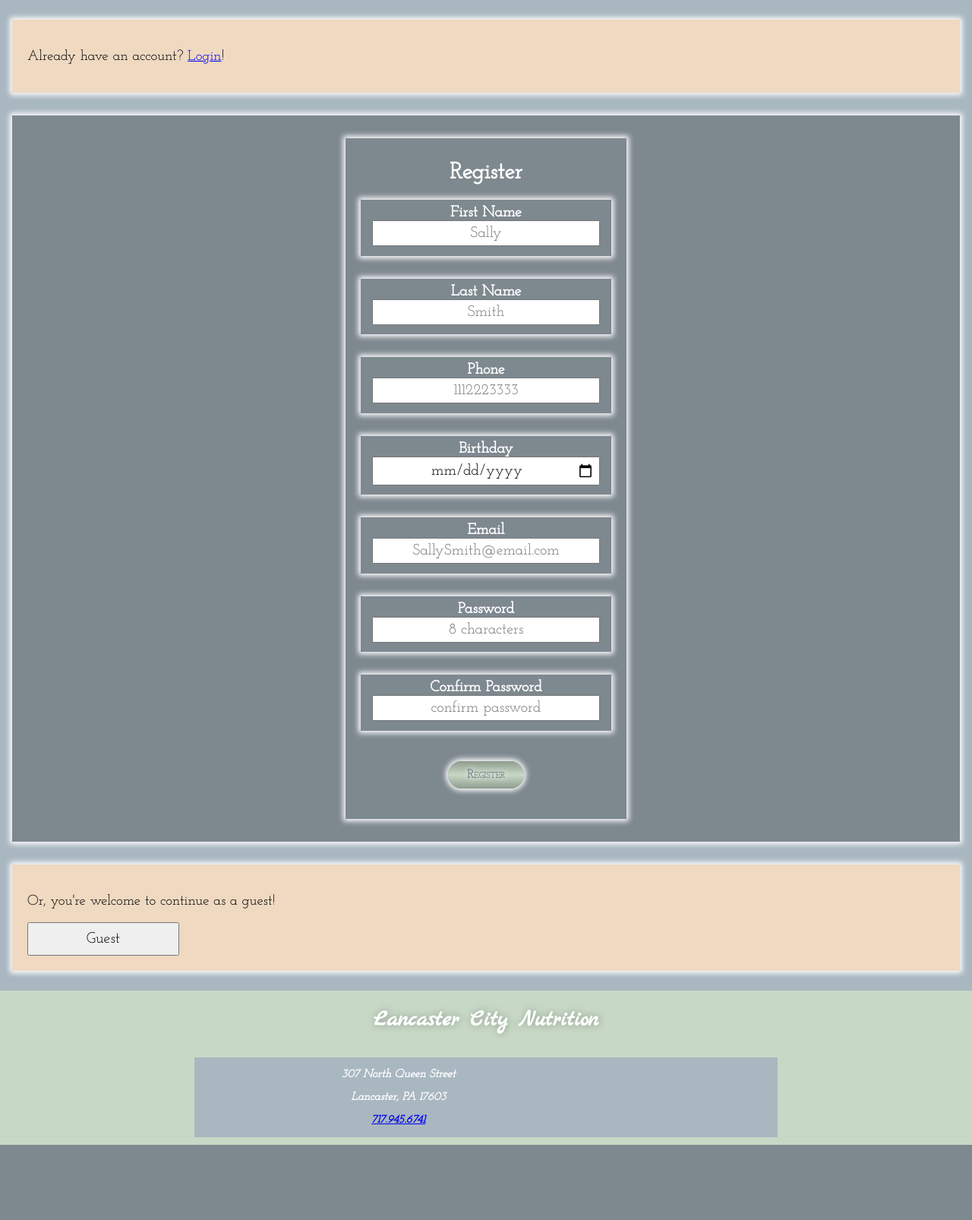
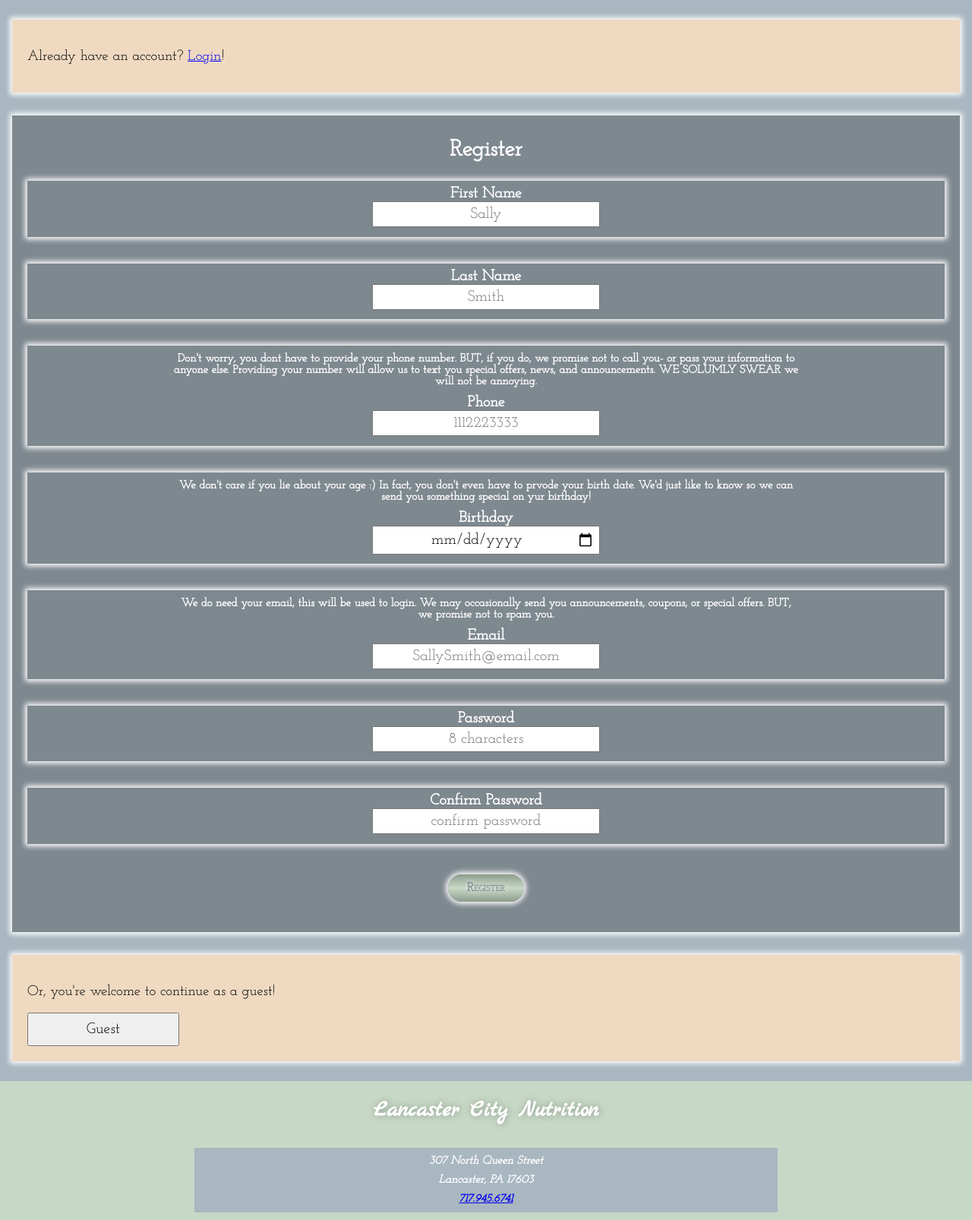
Before and after one commit to kdmundale/LancasterCityNutrition, a Flask app: template LCNapp/templates/layouts/register.html in a window 1280 px wide. Shown: the part 162-1768 px from the top of the page at 76% size. Before the commit the page ends 1669 px from the top, so only its background shows below. Run offline with Flask 2, Linux system fonts and the light colour scheme; the template is opened without the code that fills it: values that come from a table or form of the project are taken from there, others are empty; some libraries are stand-ins or nearby versions.

Commit message:
styled and added text to registration page

```diff
--- a/LCNapp/register.py
+++ b/LCNapp/register.py
@@ -24,6 +24,7 @@ def hash_pass(password):
 def register():
 
     form = ContactForm(request.form)
+    error = None
 
     if form.validate_on_submit():
         email = form.email.data
@@ -105,6 +106,6 @@ def register():
         return render_template('layouts/register.html', form=form)
 
     else:
-        error = "form not submitted"
+
         flash(error)
         return render_template('layouts/register.html', form=form)
--- a/LCNapp/static/css/styles.css
+++ b/LCNapp/static/css/styles.css
@@ -93,6 +104,7 @@ footer{
   color: white;
   font-family: 'Josefin Slab', serif;
   width: 70%;
+  margin: 10px auto;
 }
 
 address {
@@ -136,6 +148,15 @@ form {
   margin: 30px auto;
 }
 
+.login-form-p {
+  font-size: 15px;
+  text-align: center;
+  width: 70%;
+  margin:5px;
+  margin-block-start:3px;
+  margin-block-end:10px;
+}
+
 .login-label{
   display: flex;
   flex-direction: column;
@@ -148,7 +169,7 @@ form {
   font-family: 'Josefin Slab', serif;
   color: white;
   width: 100%;
-  margin: 10px 0 20px 0;
+  margin: 15px 0 20px 0;
 }
 
 .login-input {
--- a/LCNapp/templates/layouts/register.html
+++ b/LCNapp/templates/layouts/register.html
@@ -8,7 +8,7 @@
     <h3>Already have an account? <a href="{{ url_for('auth.login') }}">Login</a>!</h3>
 
   </div>
-  <div class="login-form">
+  <div>
     <form class="login-form" method="POST" action="{{ url_for('register.register') }}">
       <h2 class="loginH2">Register</h2>
       {{ form.hidden_tag() }}
@@ -34,8 +34,11 @@
         </ul>
         {% endif %}
       </fieldset>
-
       <fieldset class="login-label">
+        <p class="login-form-p">Don't worry, you dont have to provide your phone number.
+        BUT, if you do, we promise not to call you- or pass your information to anyone else.
+        Providing your number will allow us to text you special offers, news, and announcements.
+        WE SOLUMLY SWEAR we will not be annoying.</p>
         {{ form.phone.label }}
         {{ form.phone(class="login-input", placeholder="1112223333") }}
         {% if form.phone.errors %}
@@ -46,8 +49,10 @@
           </ul>
         {% endif %}
       </fieldset>
-
       <fieldset class="login-label">
+        <p class="login-form-p">We don't care if you lie about your age :)
+        In fact, you don't even have to prvode your birth date.
+        We'd just like to know so we can send you something special on yur birthday!</p>
         {{ form.dob.label }}
         {{ form.dob(class="login-input", placeholder="01/01/2001") }}
         {% if form.dob.errors %}
@@ -60,6 +65,9 @@
       </fieldset>
 
       <fieldset class="login-label">
+        <p class="login-form-p">We do need your email, this will be used to login.
+        We may occasionally send you announcements, coupons, or special offers.
+        BUT, we promise not to spam you.</p>
         {{ form.email.label }}
         {{ form.email(class="login-input", placeholder="SallySmith@email.com") }}
         {% if form.email.errors %}
```
Also changed, not shown: other parts of LCNapp/static/css/styles.css (+46 -1 lines).
